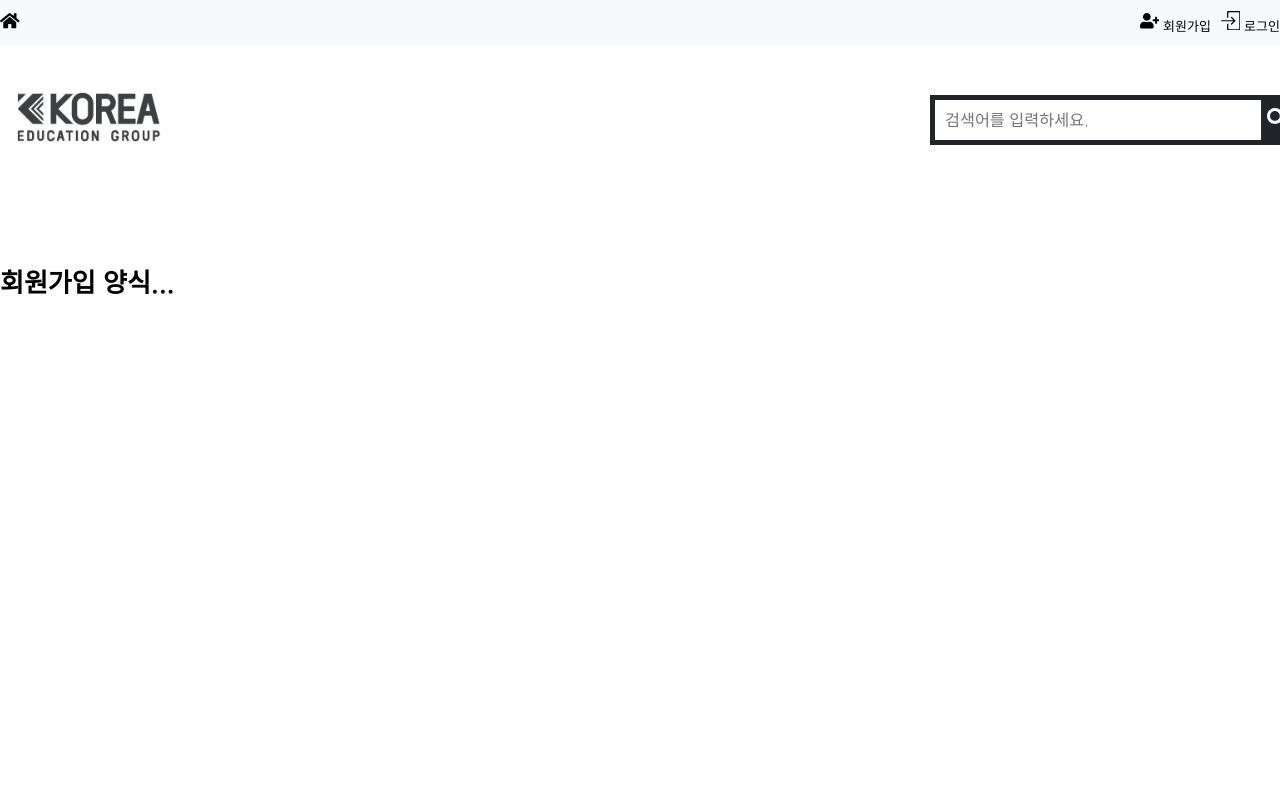
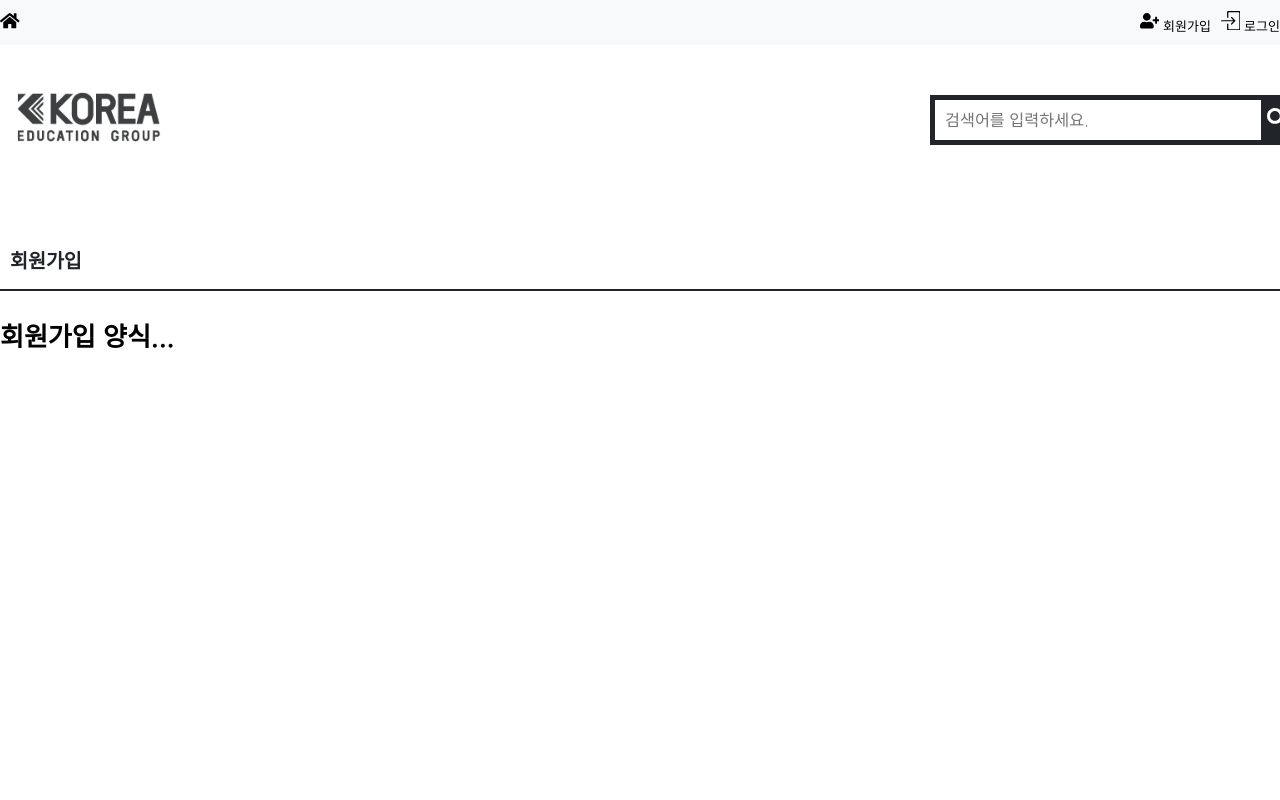
Before and after one commit to BDloverHS/PreFront-React, a Next.js app: page /member/join in a window 1280 px wide. Shown: the top 800 px of the page. Built offline with nearby package versions, Linux system fonts and the light colour scheme.

Commit message:
250206 연습용 리액트

```diff
--- a/package.json
+++ b/package.json
@@ -9,10 +9,12 @@
     "lint": "next lint"
   },
   "dependencies": {
+    "@loadable/component": "^5.16.4",
     "classnames": "^2.5.1",
     "next": "15.1.6",
     "react": "^19.0.0",
     "react-dom": "^19.0.0",
+    "react-helmet-async": "^2.0.5",
     "react-icons": "^5.4.0",
     "sass": "^1.83.4",
     "styled-components": "^6.1.14"
@@ -22,6 +24,7 @@
     "@types/node": "^20",
     "@types/react": "^19",
     "@types/react-dom": "^19",
+    "babel-plugin-styled-components": "^2.1.4",
     "eslint": "^9",
     "eslint-config-next": "15.1.6",
     "typescript": "^5"
--- a/src/app/global/components/StyledTitle.tsx
+++ b/src/app/global/components/StyledTitle.tsx
@@ -1,9 +1,31 @@
+/* eslint-disable react-hooks/rules-of-hooks */
 'use client'
 
+import { useContext, useLayoutEffect } from 'react'
 import { styled } from 'styled-components'
+import CommonContext from '../contexts/CommonContext'
+import sizes from '../styles/sizes'
+import colors from '../styles/colors'
+
+const { big } = sizes
+const { dark } = colors
 
 const _MainTitle = ({ children, className }) => {
+  const {
+    actions: { setTitle },
+  } = useContext(CommonContext)
+
+  useLayoutEffect(() => {
+    setTitle(children)
+  }, [children, setTitle])
+
   return <h1 className={className}>{children}</h1>
 }
 
-export const MainTitle = styled(_MainTitle)``
+export const MainTitle = styled(_MainTitle)`
+  padding: 0 10px 15px;
+  margin: 0 0 25px;
+  font-size: ${big};
+  border-bottom: 2px solid ${dark};
+  color: ${dark};
+`
--- /dev/null
+++ b/src/app/global/contexts/CommonContext.tsx
@@ -0,0 +1,37 @@
+'use client'
+
+import { createContext, useState } from 'react'
+import { Helmet, HelmetProvider } from 'react-helmet-async'
+
+type ContextType = {
+  state?: { title?: string }
+  actions?: { setTitle?: (string) => void }
+}
+
+const CommonContext = createContext<ContextType>({})
+
+const CommonProvider = ({ children }) => {
+  const [title, setTitle] = useState<string | undefined>()
+
+  const value = {
+    state: { title },
+    actions: { setTitle },
+  }
+
+  return (
+    <CommonContext.Provider value={value}>
+      <HelmetProvider>
+        <>
+          <Helmet>{title && <title>{title}</title>}</Helmet>
+          {children}
+        </>
+      </HelmetProvider>
+    </CommonContext.Provider>
+  )
+}
+
+const { Consumer: CommonConsumer } = CommonContext
+
+export { CommonProvider, CommonConsumer }
+
+export default CommonContext
--- a/src/app/layout.tsx
+++ b/src/app/layout.tsx
@@ -1,7 +1,15 @@
 import StyledComponentsRegistry from './registry'
 import Header from './global/ui/outlines/Header'
 import Footer from './global/ui/outlines/Footer'
+import { CommonProvider } from './global/contexts/CommonContext'
+import { Metadata } from 'next'
+
 import './globals.css'
+
+export const metadata: Metadata = {
+  title: '핀테크 과정 포트폴리오',
+  description: '설명*****',
+}
 
 export default function RootLayout({
   children,
@@ -12,9 +20,11 @@ export default function RootLayout({
     <html lang="ko">
       <body>
         <StyledComponentsRegistry>
-          <Header />
-          <main className='main-content'>{children}</main>
-          <Footer />
+          <CommonProvider>
+            <Header />
+            <main className="main-content">{children}</main>
+            <Footer />
+          </CommonProvider>
         </StyledComponentsRegistry>
       </body>
     </html>
--- a/src/app/member/join/page.tsx
+++ b/src/app/member/join/page.tsx
@@ -1,7 +1,13 @@
 import JoinContainer from './containers/JoinCotainer'
+import { MainTitle } from '@/app/global/components/StyledTitle'
 
 const JoinPage = () => {
-  return <JoinContainer />
+  return (
+    <>
+      <MainTitle>회원가입</MainTitle>
+      <JoinContainer />
+    </>
+  )
 }
 
 export default JoinPage
```
Also changed, not shown: 1 other file (tests, documents, lock files or other folders).
